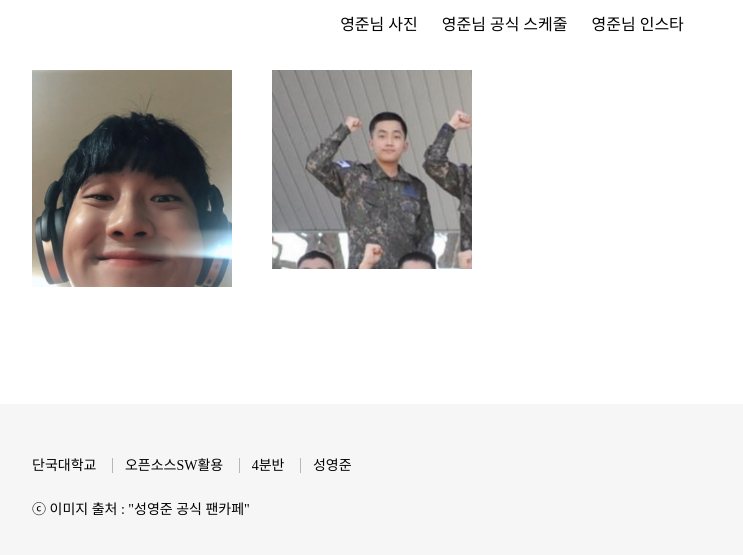
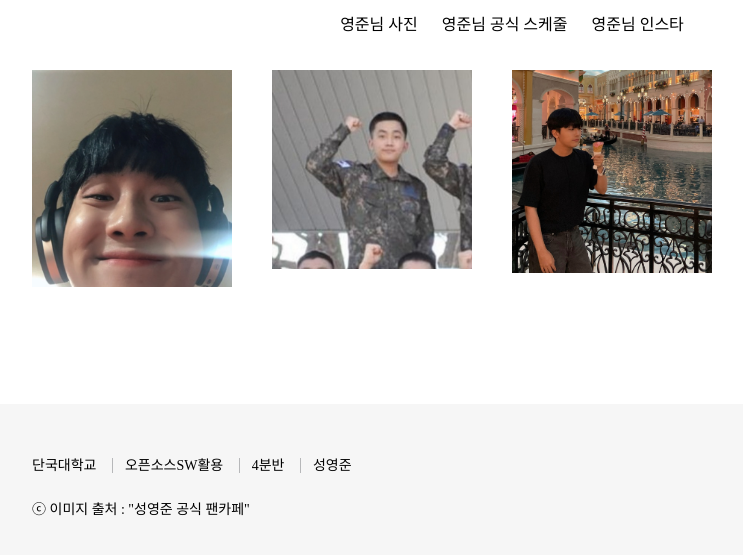
Before and after one commit to yxun20/Mid-Term-Project, a plain HTML site: page home.html in a window 1280 px wide. Shown: the part 207-762 px from the top of the page, without its empty margins (128-871 px from the left). Drawn offline with Linux system fonts and the light colour scheme; a web font is replaced by a local one.

Commit message:
Update home.html

```diff
--- a/home.html
+++ b/home.html
@@ -31,7 +31,7 @@
                     <img src="002.jpg" width ="200px">
                 </div>
                 <div class = 'img3'>
-                    <img src="" width ="200px">
+                    <img src="003.jpg" width ="200px">
                 </div>
                 <div class = 'img4'>
                     <img src="" width ="200px">
```
